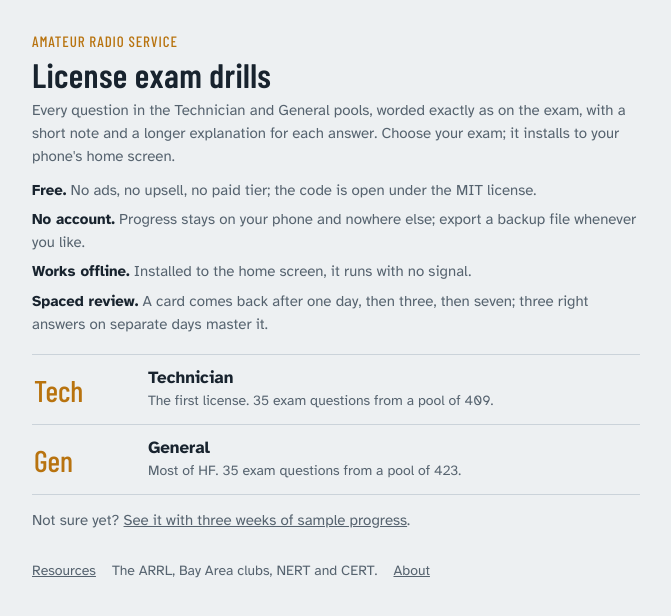
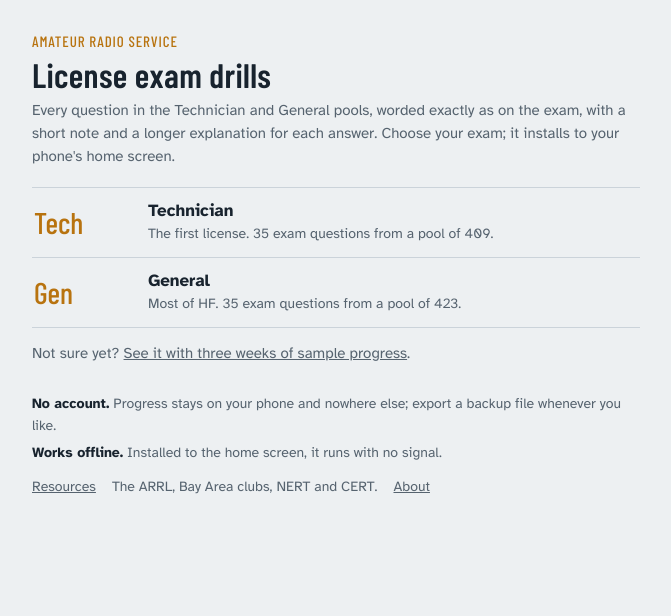
Before and after one commit to daseme/ham-drills, a plain HTML site: page index.html in a window 1280 px wide. Shown: the whole page, without its empty margins (304-975 px from the left). Drawn offline with Linux system fonts and the light colour scheme.

Commit message:
Version 48: the splash keeps No account and Works offline, in the footer
Free and Spaced review are off the page; the two facts sit above the Resources and About links. The share image is unchanged.

Co-Authored-By: Claude Fable 5.1 <noreply@anthropic.com>

```diff
--- a/index.html
+++ b/index.html
@@ -24,7 +24,7 @@
 /* The splash borrows the app's styles; its rows are links rather than buttons. */
 a.row{text-decoration:none;color:inherit}
 .row .code{font-size:30px}
-.why{list-style:none;margin:10px 0 0;padding:0;font-size:15px;color:var(--muted)}
+.why{list-style:none;margin:0 0 12px;padding:0}
 .why li{margin:0 0 6px}
 .why b{color:var(--ink)}
 .try{font-size:15px;color:var(--muted);margin:14px 0 0}
@@ -36,18 +36,17 @@ a.row{text-decoration:none;color:inherit}
   <p class="over">Amateur Radio Service</p>
   <h1>License exam drills</h1>
   <p class="sub">Every question in the Technician and General pools, worded exactly as on the exam, with a short note and a longer explanation for each answer. Choose your exam; it installs to your phone's home screen.</p>
-  <ul class="why">
-    <li><b>Free.</b> No ads, no upsell, no paid tier; the code is open under the MIT license.</li>
-    <li><b>No account.</b> Progress stays on your phone and nowhere else; export a backup file whenever you like.</li>
-    <li><b>Works offline.</b> Installed to the home screen, it runs with no signal.</li>
-    <li><b>Spaced review.</b> A card comes back after one day, then three, then seven; three right answers on separate days master it.</li>
-  </ul>
   <ul class="decks">
     <li><a class="row" href="technician/"><span class="code">Tech</span><span class="nm">Technician</span><span class="meta">The first license. 35 exam questions from a pool of 409.</span></a></li>
     <li><a class="row" href="general/"><span class="code">Gen</span><span class="nm">General</span><span class="meta">Most of HF. 35 exam questions from a pool of 423.</span></a></li>
   </ul>
   <p class="try">Not sure yet? <a href="technician/?demo">See it with three weeks of sample progress</a>.</p>
-  <div class="foot"><p class="links"><a href="resources.html">Resources</a><span>The ARRL, Bay Area clubs, NERT and CERT.</span><a href="about.html">About</a></p></div>
+  <div class="foot">
+    <ul class="why">
+      <li><b>No account.</b> Progress stays on your phone and nowhere else; export a backup file whenever you like.</li>
+      <li><b>Works offline.</b> Installed to the home screen, it runs with no signal.</li>
+    </ul>
+    <p class="links"><a href="resources.html">Resources</a><span>The ARRL, Bay Area clubs, NERT and CERT.</span><a href="about.html">About</a></p></div>
 </main>
 </body>
 </html>
--- a/version.js
+++ b/version.js
@@ -1,2 +1,2 @@
 /* The one place the version lives. Raise it after changing any file; the footer and the service-worker cache key both read it. */
-const APP_VERSION="47";
+const APP_VERSION="48";
```
Also changed, not shown: test/front.test.js (+6 -5 lines), 3 other files.
